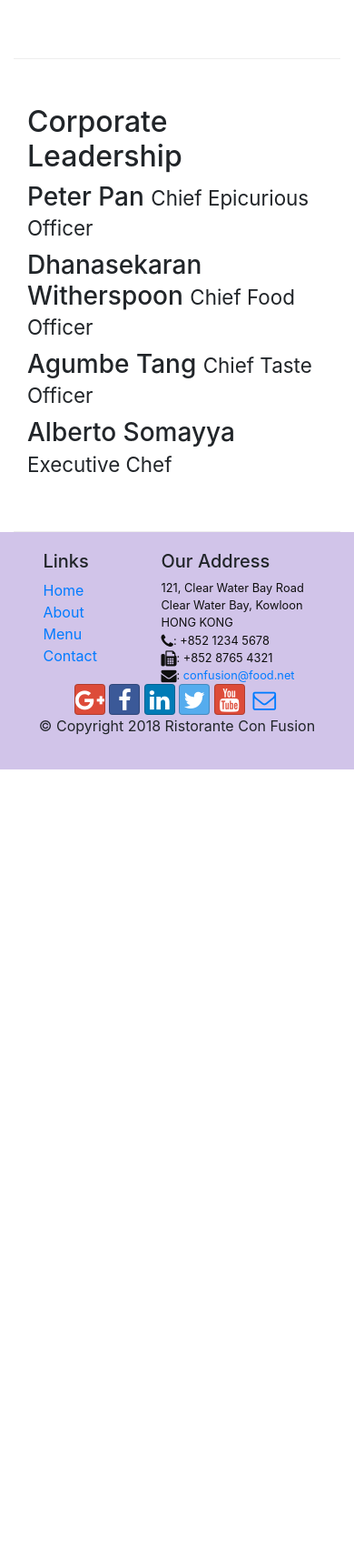
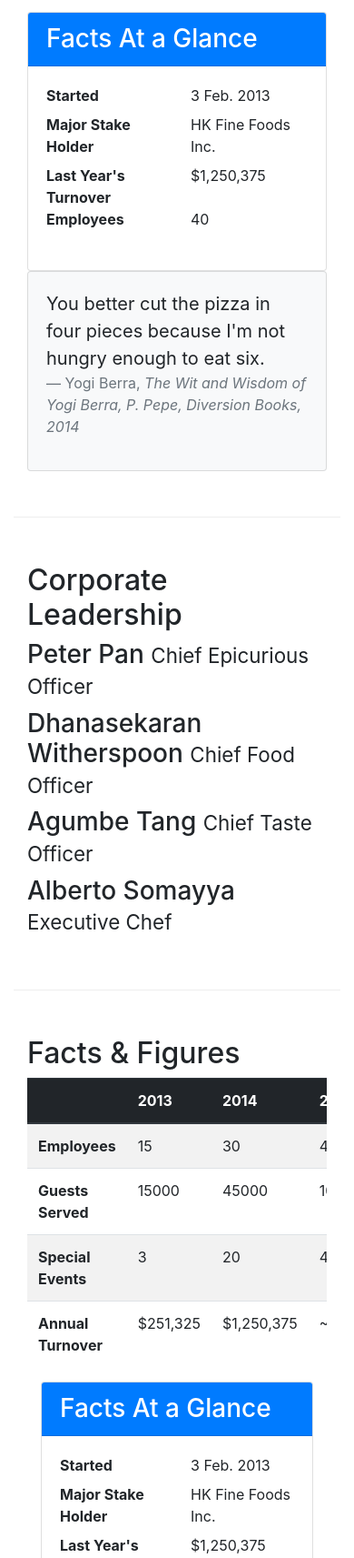
Before and after one commit to jaskiratsingh42/restaurant-app, a website: page aboutus.html in a window 390 px wide. Shown: the part 1037-2750 px from the top of the page at 91% size. Before the commit the page ends 1883 px from the top, so only its background shows below. Drawn offline with nearby package versions, Linux system fonts and the light colour scheme.

Commit message:
Bootstrap- AboutUs Table,Cards Added

```diff
--- a/aboutus.html
+++ b/aboutus.html
@@ -67,6 +67,33 @@
                 <p>The restaurant traces its humble beginnings to <em>The Frying Pan</em>, a successful chain started by our CEO, Mr. Peter Pan, that featured for the first time the world's best cuisines in a pan.</p>
             </div>
             <div class="col-12 col-sm-6">
+                <div class="card">
+                    <h3 class="card-header bg-primary text-white">Facts At a Glance</h3>
+                    <div class="card-body">
+                        <dl class="row">
+                            <dt class="col-6">Started</dt>
+                            <dd class="col-6">3 Feb. 2013</dd>
+                            <dt class="col-6">Major Stake Holder</dt>
+                            <dd class="col-6">HK Fine Foods Inc.</dd>
+                            <dt class="col-6">Last Year's Turnover</dt>
+                            <dd class="col-6">$1,250,375</dd>
+                            <dt class="col-6">Employees</dt>
+                            <dd class="col-6">40</dd>
+                        </dl>
+                    </div>
+                </div>
+            </div>
+            <div class="col-12">
+                <div class="card card-body bg-light">
+                    <blockquote class="blockquote">
+                        <p class="mb-0">You better cut the pizza in four pieces because
+                            I'm not hungry enough to eat six.</p>
+                        <footer class="blockquote-footer">Yogi Berra,
+                            <cite title="Source Title">The Wit and Wisdom of Yogi Berra,
+                            P. Pepe, Diversion Books, 2014</cite>
+                        </footer>
+                    </blockquote>
+                </div>
             </div>
         </div>
 
@@ -84,6 +111,69 @@
                 <p class="d-none d-sm-block">Award winning three-star Michelin chef with wide International experience having worked closely with whos-who in the culinary world, he specializes in creating mouthwatering Indo-Italian fusion experiences. He says, <em>Put together the cuisines from the two craziest cultures, and you get a winning hit! Amma Mia!</em></p>
             </div>
        </div>
+       <div class="row row-content">
+        <div class="col-12 col-sm-9">
+            <h2>Facts &amp; Figures</h2>
+            <div class="table-responsive">
+                <table class="table table-striped">
+                    <thead class="thead-dark">
+                        <tr>
+                            <th>&nbsp;</th>
+                            <th>2013</th>
+                            <th>2014</th>
+                            <th>2015</th>
+                        </tr>
+                    </thead>
+                    <tbody>
+                        <tr>
+                            <th>Employees</th>
+                            <td>15</td>
+                            <td>30</td>
+                            <td>40</td>
+                        </tr>
+                        <tr>
+                            <th>Guests Served</th>
+                            <td>15000</td>
+                            <td>45000</td>
+                            <td>100,000</td>
+                        </tr>
+                        <tr>
+                            <th>Special Events</th>
+                            <td>3</td>
+                            <td>20</td>
+                            <td>45</td>
+                        </tr>
+                        <tr>
+                            <th>Annual Turnover</th>
+                            <td>$251,325</td>
+                            <td>$1,250,375</td>
+                            <td>~$3,000,000</td>
+                        </tr>
+                    </tbody>
+                </table>
+            </div>
+            <div class="col-12 col-sm-6">
+                <div class="card">
+                    <h3 class="card-header bg-primary text-white">Facts At a Glance</h3>
+                    <div class="card-body">
+                        <dl class="row">
+                            <dt class="col-6">Started</dt>
+                            <dd class="col-6">3 Feb. 2013</dd>
+                            <dt class="col-6">Major Stake Holder</dt>
+                            <dd class="col-6">HK Fine Foods Inc.</dd>
+                            <dt class="col-6">Last Year's Turnover</dt>
+                            <dd class="col-6">$1,250,375</dd>
+                            <dt class="col-6">Employees</dt>
+                            <dd class="col-6">40</dd>
+                        </dl>
+                    </div>
+                </div>
+            </div>
+        </div>
+         <div class="col-12 col-sm-3">
+
+        </div>
+   </div>
 
     </div>
     <!-- Footer Section starts here -->
```
Also changed, not shown: css/styles.css (+19 -19 lines).
